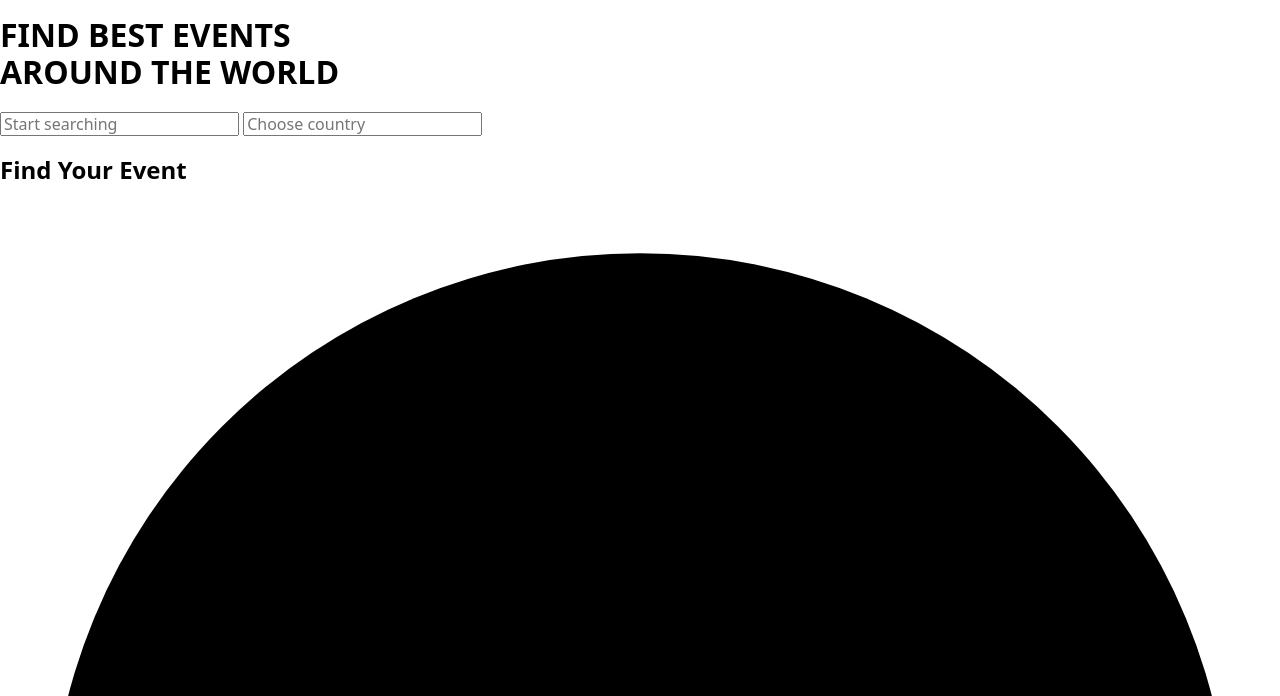
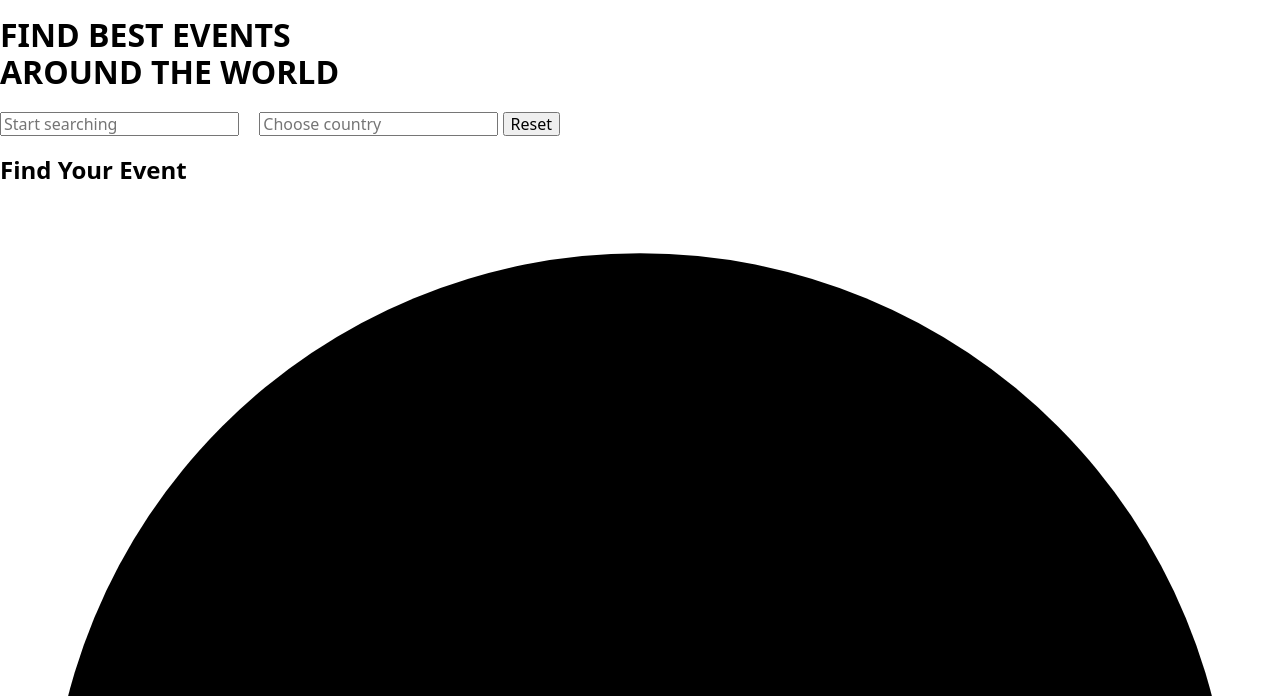
Before and after one commit to iuriibilonog/js-project, a website: page src/index.html in a window 1280 px wide. Shown: the part 58-754 px from the top of the page. Drawn offline with nearby package versions, Linux system fonts and the light colour scheme; files that its build step writes are made by us from their sources.

Commit message:
изменения разметки в строках поиска

```diff
--- a/src/partials/header-hero.html
+++ b/src/partials/header-hero.html
@@ -1,8 +1,26 @@
 <header class="header">
     <div class="logo__block">
-    <a href="./index.html"><img src="./img/logo.svg" alt="logo" class="logo"></a>
-</div>
+        <a href="./index.html"><img src="./img/logo.svg" alt="logo" class="logo"></a>
+    </div>
 
-<h1 class="heroTitle">FIND BEST EVENTS <br> AROUND THE WORLD</h1>
-<include src="./partials/search-form.html"></include>
+    <h1 class="heroTitle">FIND BEST EVENTS <br> AROUND THE WORLD</h1>
+
+    <form name="search-form" id="search-form" autocomplete="off">
+        <span class="search-form-wrapper">
+            <input type="text" name="" id="search-input" placeholder="Start searching" class="search-input">
+            <svg class="search-icon" width="12" height="12">
+                <use href="./img/sprite.svg#iconSearch"></use>
+            </svg>
+        </span>
+        <span class="search-form-wrapper">
+            <input list="choose-country" name="fav" id="search-country" placeholder="Choose country"
+                class="search-input">
+        </span>
+
+        <datalist id="choose-country" class="countries-list">
+
+        </datalist>
+
+        <button type="reset" class="search-input-btn">Reset</button>
+    </form>
 </header>
--- a/src/partials/search-form.html
+++ /dev/null
@@ -1,12 +0,0 @@
-<form name="search-form" id="search-form" autocomplete="off">
-    <span class="search-form-wrapper">
-        <input type="text" name="" id="search-input" placeholder="Start searching" class="search-input">
-    </span>
-    <span class="search-form-wrapper">
-        <input list="choose-country" name="fav" id="search-country" placeholder="Choose country" class="search-input">
-    </span>
-
-    <datalist id="choose-country" class="countries-list">
-
-    </datalist>
-</form>
--- a/src/sass/layout/_search-form.scss
+++ b/src/sass/layout/_search-form.scss
@@ -1,11 +1,15 @@
 #search-form {
+  position: relative;
+  display: flex;
+  flex-direction: column;
+  align-items: center;
   text-align: center;
   margin-bottom: 52px;
 }
 
 @media screen and(min-width: 768px) {
   #search-form {
-    display: flex;
+    flex-direction: row;
     justify-content: center;
     margin-bottom: 108px;
   }
@@ -18,6 +22,7 @@
 }
 
 .search-input {
+  width: 270px;
   padding: 10px 30px;
   font-size: 16px;
   border-radius: 20px;
@@ -34,11 +39,47 @@
   }
 }
 
+.search-input-btn {
+  cursor: pointer;
+  max-width: 100px;
+  padding: 10px 30px;
+  font-size: 16px;
+  border-radius: 20px;
+  border: 0px transparent;
+  outline: none;
+  color: rgba(255, 255, 255, 0.5);
+  background-color: rgba(255, 255, 255, 0.2);
+  backdrop-filter: blur(3px);
+}
+
+@media screen and (max-width: 899px) {
+  .search-input-btn {
+    position: absolute;
+    left: 50%;
+    transform: translateX(-50%);
+    top: 60px;
+    }
+}
+
+@media screen and (max-width: 767px) {
+  .search-input-btn {
+    top: 120px;
+  }
+}
+
+@media screen and (min-width: 900px) {
+  .search-input-btn {
+    position: static;
+    top: 120px;
+  }
+}
+
 .search-form-wrapper {
   display: flex;
   position: relative;
   justify-content: center;
   max-height: 40px;
+  width: 270px;
 }
 
 @media screen and (max-width: 767px) {
@@ -72,3 +113,10 @@
     color: rgb(145, 34, 34);
   }
 }
+
+.search-icon {
+  position: absolute;
+  top: 50%;
+  right: 30px;
+  transform: translateY(-50%);
+}
```
